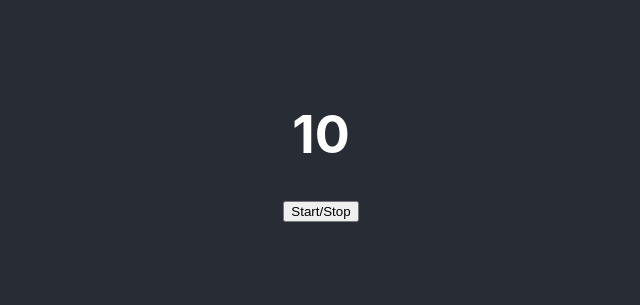
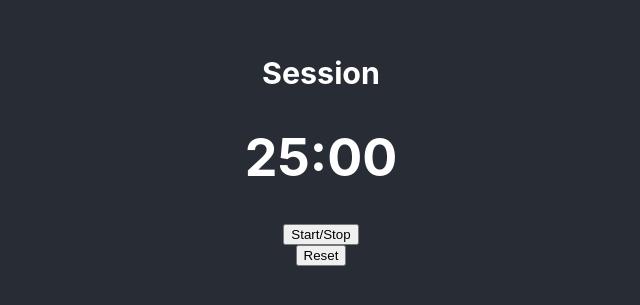
Before and after one commit to tomporvaz/pomodoro-clock, a React (Create React App) app: page / in a window 1280 px wide. Shown: the part 255-560 px from the top of the page, without its empty margins (319-959 px from the left). Built offline with nearby package versions, Linux system fonts and the light colour scheme.

Commit message:
First commit on new machine.  Reinstalled all packages, and changed package.json in attempt to fix error that could not find react-script to start.  In App.js, I was able reformat timer to display time in mm:ss format.  Additionally, I added a reset button, session label, and ids for tests.

```diff
--- a/package.json
+++ b/package.json
@@ -3,8 +3,8 @@
   "version": "0.1.0",
   "private": true,
   "dependencies": {
-    "react": "^16.8.4",
-    "react-dom": "^16.8.4",
+    "react": "^16.8.6",
+    "react-dom": "^16.8.6",
     "react-scripts": "2.1.8"
   },
   "scripts": {
--- a/src/App.js
+++ b/src/App.js
@@ -6,24 +6,29 @@ class App extends Component {
   constructor(props) {
     super(props);
     this.state = {
-      time: 10,
+      minutes: 25,
+      seconds: 0,
       running: false
     }
     this.timer = this.timer.bind(this);
     this.toggleRunning = this.toggleRunning.bind(this);
+    this.reset = this.reset.bind(this);
   }
 
   //test setTimeout
   timer(){
-
-
     const timerID = setInterval(()=>{
-      console.log("this.state.time = " + this.state.time);
-      if(this.state.time > 0 && this.state.running){
+      if(this.state.minutes > 0 && this.state.seconds > 0 && this.state.running){
         this.setState({
-          time: this.state.time - 1
+          seconds: this.state.seconds - 1
         })
-      } else {
+      } else if(this.state.minutes > 0 && this.state.seconds === 0 && this.state.running){
+        this.setState({
+          minutes: this.state.minutes - 1,
+          seconds: 59
+        })
+      }
+      else {
         clearInterval(timerID)
       }
     }, 1000);
@@ -45,20 +50,27 @@ class App extends Component {
       }
     }
 
+  //reset button
+  reset(){
+    this.setState(
+      {
+        minutes: 25, //reset these numbers to variables available from state
+        seconds: 0,
+        running: false
+      }
+    )
+  }
+
 
 
 
   render() {
-    let test = ()=>{
-      console.log("Minutes = " + 238/60);
-      console.log("Seconds = " + 238%60);
-    }
-    test();
     return (
       <div className="App">
         <header className="App-header">
-          <Session time={this.state.time} />
-          <button onClick={this.toggleRunning}>Start/Stop</button>
+          <Session minutes={this.state.minutes} seconds={this.state.seconds}/>
+          <button id="start_stop" onClick={this.toggleRunning}>Start/Stop</button>
+          <button id="reset" onClick={this.reset}>Reset</button>
         </header>
       </div>
     );
@@ -66,8 +78,12 @@ class App extends Component {
 }
 
 function Session (props) {
-  return <h1>{props.time}</h1>;
-
+  return (
+    <div>
+      <h3 id="timer-label">Session</h3>
+      <h1 id="time-left">{props.minutes}:{("0" + props.seconds).slice(-2)}</h1>
+    </div>
+  );
 }
 
 export default App;
```
Also changed, not shown: 1 other file (tests, documents, lock files or other folders).
